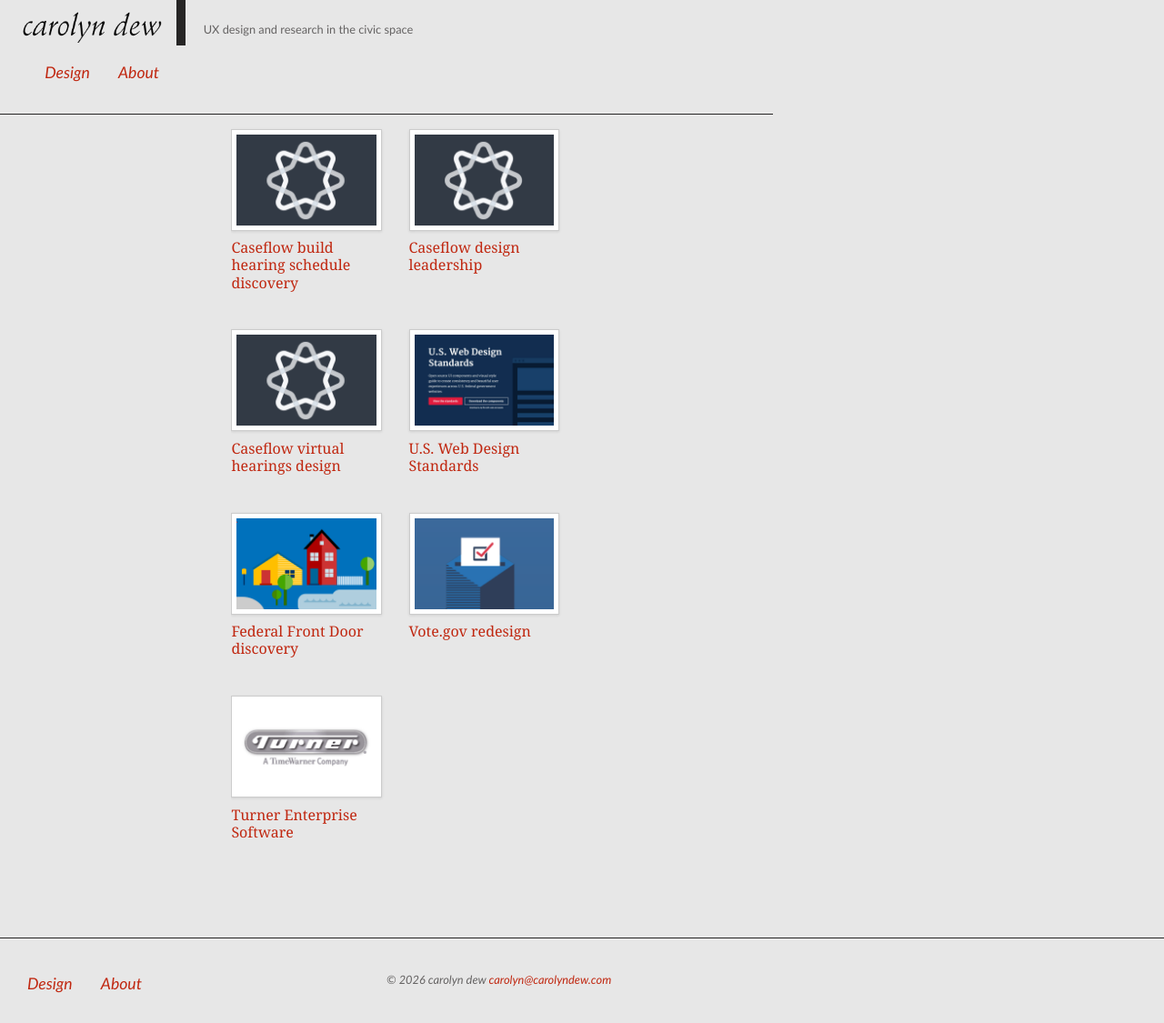
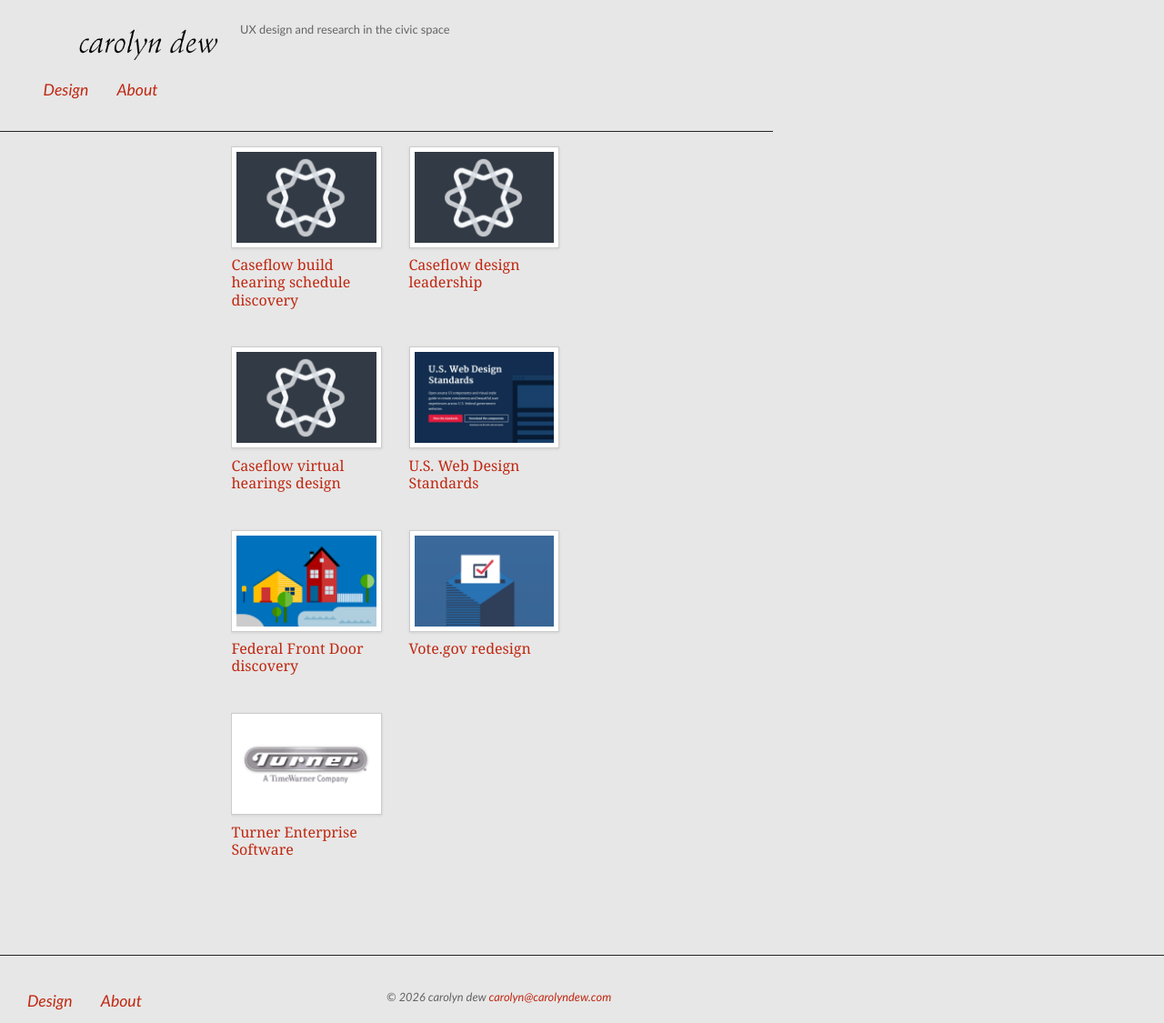
Before and after one commit to carodew/carodew.github.io, a Jekyll site: the page built from index.html, in a window 1280 px wide. Shown: the whole page at 91% size. Built offline with Jekyll 4.4.1, drawn with Linux system fonts in a browser that asks for light colours.

Commit message:
Put the header on the page column grid
Extracts the container and the two-column grid into pageContainer and
pageColumns mixins so the header, the body sections, and later the
footer all derive from one definition instead of separate copies.

The header previously used its own 1.5em margin, so the logotype sat at
x=24 while the body columns started at x=32. It now shares the
container, and the logotype is right-aligned in the label column so its
right edge meets the same gutter as the section labels: logotype and all
four body headings land on x=240. Below the breakpoint both revert to
left-aligned.

The tagline falls into the content column at x=264, and the nav spans
both columns on its own row.

Removes the h1:after divider. It was pinned at a fixed 170px from the
header, which only worked while the header started at x=24 with a
170px-wide h1; on the column grid it landed on top of the logotype. The
frame does not show it.

Co-Authored-By: Claude Opus 5 <noreply@anthropic.com>

```diff
--- a/_sass/_header.scss
+++ b/_sass/_header.scss
@@ -3,7 +3,8 @@
 header {
 	background-color: transparent;
 	position: relative;
-	margin: 0 1.5em;
+	margin: 0;
+	@include pageColumns; // shares the body's left edge and column grid
 	color: $color-light-text;
 	font-family: $sansStack;
 	h1 {
@@ -13,18 +14,13 @@ header {
 		font-weight: normal;
 		color: #333;
 		border-right: 0 none;
-		width: $leftColumn;
-		display: inline-block;
-		*display: inline;
-		*zoom: 1;
 		font-family: $sansStack;
-		&:after {
-			border: 5px solid $color-base-text;
-			content: "";
-			height: 2.5rem;
-			left: $leftColumn;
-			position: absolute;
-			top: 0;
+		@media screen and (min-width: $breakpointColumns) {
+			grid-column: 1;
+			// Right-aligned so the logotype meets the same gutter edge as the
+			// section labels in the body. Below this breakpoint it stays left,
+			// where the labels are also left-aligned.
+			text-align: right;
 		}
 	}
 }
@@ -38,6 +34,13 @@ header {
 	margin: 0.6em 0;
 }
 
+header .nav-top {
+	@media screen and (min-width: $breakpointColumns) {
+		grid-column: 1 / -1; // own row spanning both columns, below the logotype
+		margin-left: 0;
+	}
+}
+
 .roles {
 	display: none;
 	@media screen and (min-width: 53.75em) { //  860em/16
@@ -47,6 +50,10 @@ header {
 		margin: 1.8em 2em 1em;
 		font-family: $sansStack;
 		font-size: 0.8em;
+	}
+	@media screen and (min-width: $breakpointColumns) {
+		grid-column: 2; // sits where the content column starts
+		margin-left: 0;
 	}
 }
 
--- a/_sass/_mixins-vars.scss
+++ b/_sass/_mixins-vars.scss
@@ -53,6 +53,29 @@ $serifStack: "ff-tisa-web-pro", 'Georgia', 'Times', serif;
 
 /* ================== Mixins ================== */
 
+// The page container: caps the width and sets the side gutters. Anything
+// using this lines up on the same left edge, header and footer included.
+@mixin pageContainer {
+		box-sizing: border-box; // so $pageMaxWidth is the outer width, padding included
+		max-width: $pageMaxWidth;
+		padding: 0 $pageMarginMobile;
+		@media screen and (min-width: $breakpointColumns) {
+				padding: 0 $pageMargin;
+		}
+}
+
+// The container plus the two-column grid. Below $breakpointColumns children
+// stack; above it they sit side by side on a shared first baseline.
+@mixin pageColumns {
+		@include pageContainer;
+		@media screen and (min-width: $breakpointColumns) {
+				display: grid;
+				grid-template-columns: $labelColumn $contentColumn;
+				column-gap: $columnGutter;
+				align-items: baseline;
+		}
+}
+
 @mixin commonTransition ($property: all, $duration: 0.3s) {
 		-webkit-transition: $property $duration;
 			 -moz-transition: $property $duration;
--- a/_sass/_structure.scss
+++ b/_sass/_structure.scss
@@ -54,26 +54,16 @@ header nav {
 	}
 }
 
-// The page container. Below $breakpointColumns the label stacks above the
-// content; above it they sit side by side, with the label right-aligned so it
-// meets the gutter. The block stays anchored to the left edge past
-// $pageMaxWidth rather than centring - see issue #67.
+// Below $breakpointColumns the label stacks above the content; above it they
+// sit side by side, with the label right-aligned so it meets the gutter. The
+// block stays anchored to the left edge past $pageMaxWidth rather than
+// centring - see issue #67.
+//
+// align-items: baseline (in the mixin) makes the label line up with the
+// content's first line whether that content starts with a paragraph or a
+// list. Known exception: .skill-pills, whose inline-block items give the grid
+// a baseline that does not match where the pill text sits.
 .portfolio, .contact, .resume, .project-detail, .skills {
 	margin-top: 20px;
-	box-sizing: border-box; // so $pageMaxWidth is the outer width, padding included
-	max-width: $pageMaxWidth;
-	padding: 0 $pageMarginMobile;
-	@media screen and (min-width: $breakpointColumns) {
-		padding: 0 $pageMargin;
-		display: grid;
-		grid-template-columns: $labelColumn $contentColumn;
-		column-gap: $columnGutter;
-		// Align the label and the content on their first baselines rather than
-		// their box tops, so the label lines up whether the content starts
-		// with a paragraph or a list. Without this, alignment depended on the
-		// first child happening to carry a compensating top margin.
-		// Known exception: .skill-pills, whose inline-block items give the grid
-		// a baseline that does not match where the pill text sits.
-		align-items: baseline;
-	}
+	@include pageColumns;
 }
```
